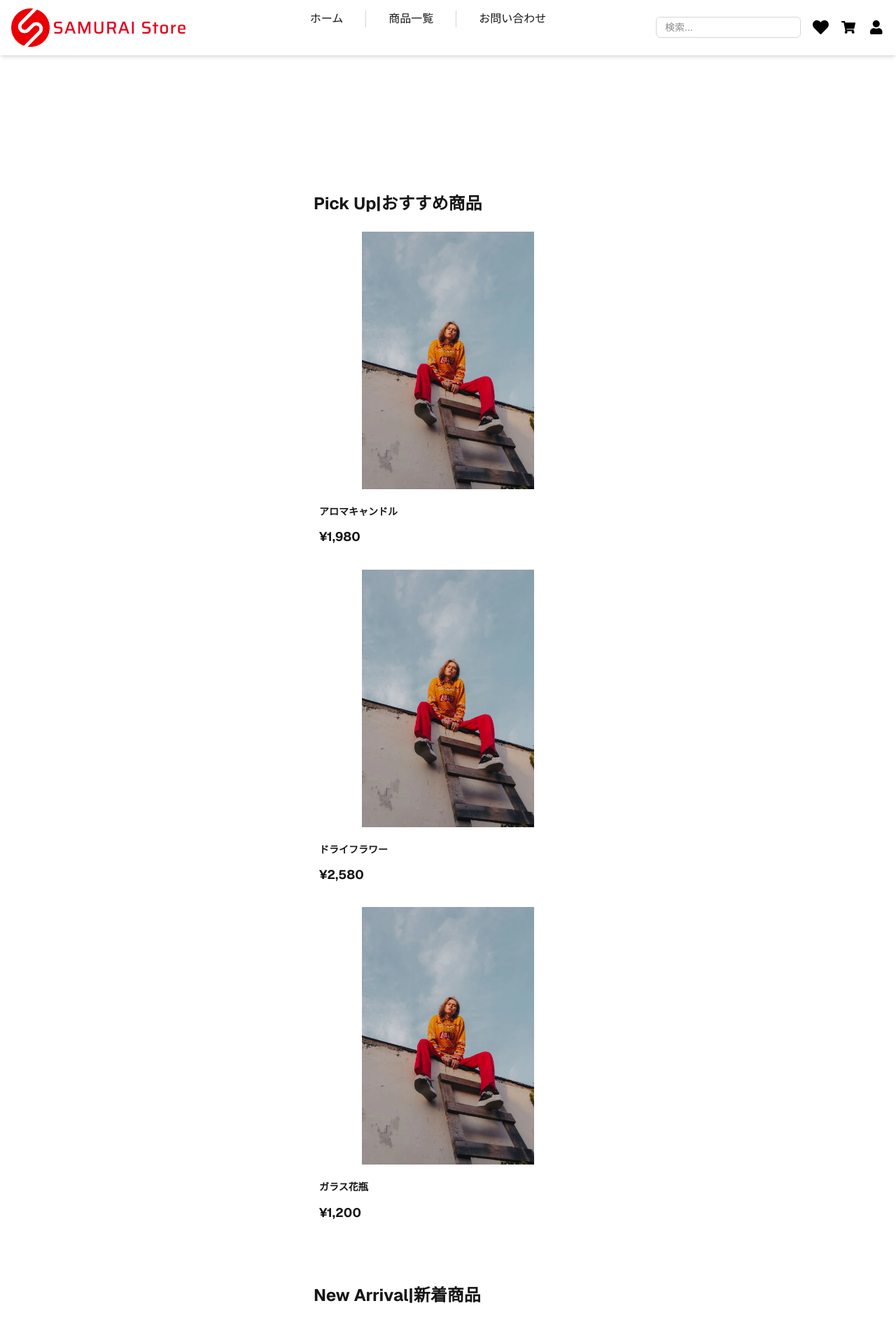
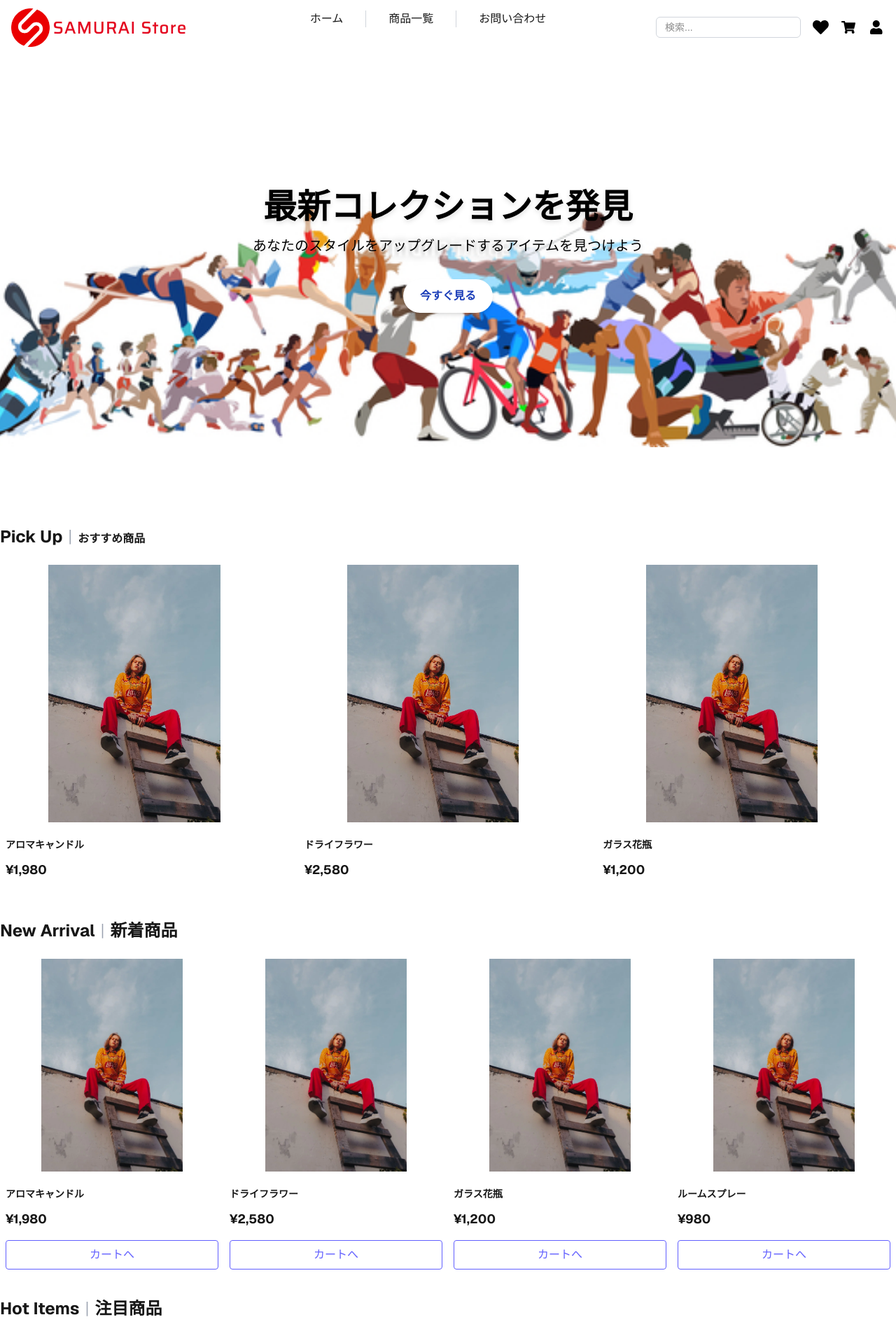
Before and after one commit to Reo05-code/Next.js-first, a Next.js app: page / in a window 1280 px wide. Shown: the top 1889 px of the page at 70% size. Built offline with nearby package versions, Linux system fonts and the light colour scheme.

Commit message:
メインビジュアルスタイル適用

```diff
--- a/src/app/page.tsx
+++ b/src/app/page.tsx
@@ -1,4 +1,5 @@
 'use client';
+import Link from 'next/link';
 import Image from "next/image";
 import { useState, useEffect, use} from 'react';
 import ProductCard from './components/ProductCard';
@@ -25,15 +26,37 @@ export default function Home() {
   }, []);
 
   return (
-    <div className="grid grid-rows-[20px_1fr_20px] items-center justify-items-center min-h-screen p-8 pb-20 gap-16 sm:p-20 font-[family-name:var(--font-geist-sans)]">
-      <main className="flex flex-col gap-[32px] row-start-2 items-center sm:items-start">
+    <div className="min-h-screen font-[family-name:var(--font-geist-sans)]">
+      <section className="relative w-full h-[60vh] sm:h-[70vh] overflow-hidden">
+        <Image
+          src="/images/main-visual.jpg"
+          alt="最新コレクションを発見"
+          fill
+          className="object-cover object-center"
+          priority
+        />
+        <div className="absolute inset-0 flex flex-col items-center justify-center text-center text-black p-4">
+          <h1 className="text-3xl sm:text-4xl md:text-5xl font-bold mb-4 drop-shadow-md">
+            最新コレクションを発見
+          </h1>
+          <p className="text-base sm:text-lg md:text-xl mb-8 drop-shadow-md">
+            あなたのスタイルをアップグレードするアイテムを見つけよう
+          </p>
+          <Link href="/products">
+            <button className="px-6 py-3 bg-white text-blue-800 font-semibold rounded-full shadow-md hover:bg-gray-200 transition-colors text-sm sm:text-base">
+              今すぐ見る
+            </button>
+          </Link>
+        </div>
+      </section>
+      <main className="container mx-auto px-8 pt-8 pb-12 flex flex-col gap-4 max-w-screen-xl"></main>
         <section>
           <h2>
             <span>Pick Up</span>
-            <span>|</span>
-            <span>おすすめ商品</span>
+            <span className="mx-2 font-light text-gray-400">|</span>
+            <span className="text-base">おすすめ商品</span>
           </h2>
-          <div>
+          <div className="grid grid-cols-1 sm:grid-cols-2 md:grid-cols-3">
             {products
               .slice(0, 3)
               .map(item => (
@@ -52,10 +75,10 @@ export default function Home() {
         <section>
           <h2>
             <span>New Arrival</span>
-            <span>|</span>
+            <span className="mx-2 font-light text-gray-400">|</span>
             <span>新着商品</span>
           </h2>
-          <div>
+          <div className="grid grid-cols-1 sm:grid-cols-2 md:grid-cols-4">
             {products
               .slice(0, 4)
               .map(item => (
@@ -74,10 +97,10 @@ export default function Home() {
         <section>
           <h2>
             <span>Hot Items</span>
-            <span>|</span>
+            <span className="mx-2 font-light text-gray-400">|</span>
             <span>注目商品</span>
           </h2>
-          <div>
+          <div className="grid grid-cols-1 sm:grid-cols-2 md:grid-cols-4">
             {products
               .slice(0, 4)
               .map(item => (
@@ -92,7 +115,6 @@ export default function Home() {
               ))}
           </div>
         </section>
-      </main>
     </div>
   );
 }
```
Also changed, not shown: public/images/main-visual.jpg (added).
